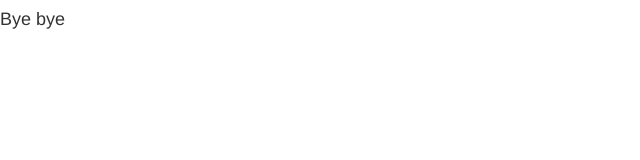
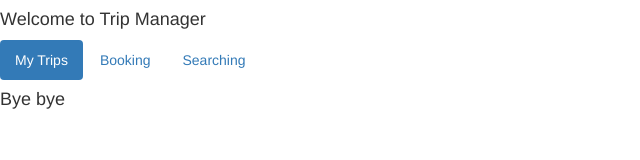
Before and after one commit to nguyenhoangson/Accenture, a website: page client/index.html in a window 1280 px wide. Shown: the whole page, without its empty margins (0-640 px from the left). Drawn offline with Linux system fonts and the light colour scheme.

Commit message:
revert header

```diff
--- a/client/index.html
+++ b/client/index.html
@@ -22,6 +22,17 @@
 <body>
 
 	<!-- Header -->
+	<div id="page-header">
+
+		<h4>Welcome to Trip Manager</h4>
+		<!-- Navigation -->
+		<ul class="nav nav-pills">
+			<li role="presentation" class="active"><a href="#/mytrips">My Trips</a></li>
+			<li role="presentation"><a href="#">Booking</a></li>
+			<li role="presentation"><a href="#">Searching</a></li>
+		</ul>
+	</div>
+
 	<!-- Main Content -->
 	<div id="page-content">
 		<div class="container text-center">
```
Also changed, not shown: client/assets/image/5499b66716ab1fb2b8dbea37a88d88a72de5d4af.jpg (added), client/assets/image/Singapore_image_1.jpg (added).
